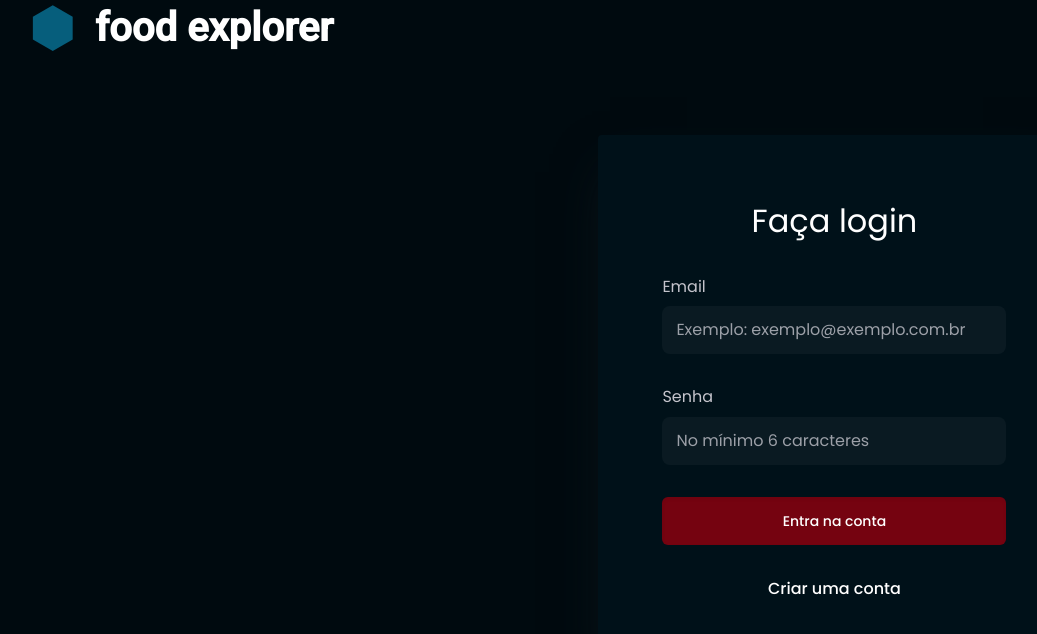
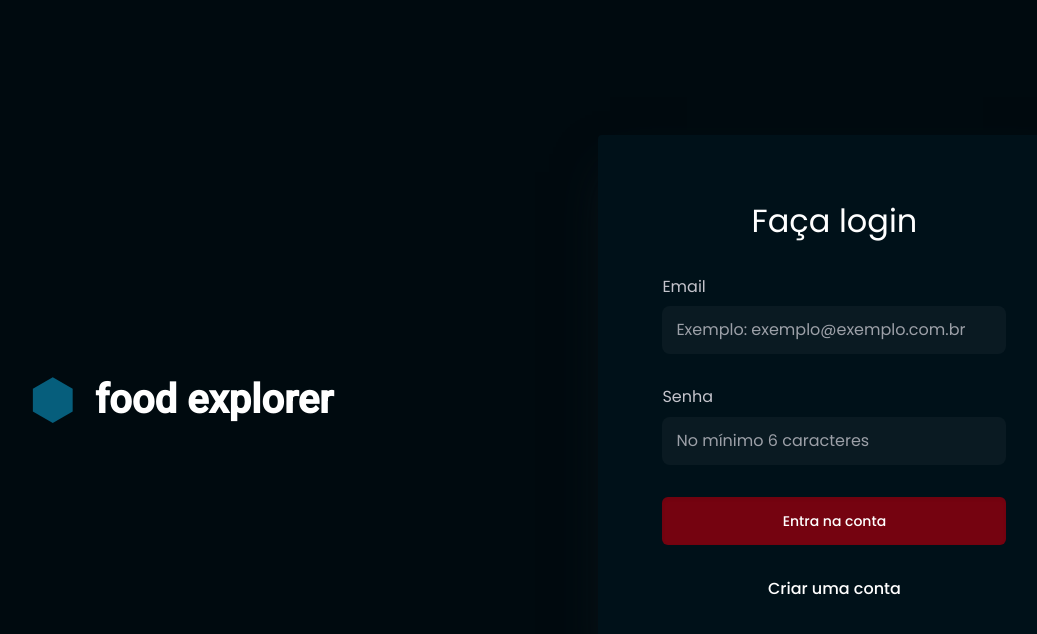
Before and after one commit to BrunoBorges12/food-explorer, a Next.js app: page /login in a window 1280 px wide. Shown: the top 634 px of the page, without its empty margins (91-1128 px from the left). Built offline with nearby package versions, Linux system fonts and the light colour scheme.

Commit message:
ajustanto o login

```diff
--- a/src/components/Logo/index.tsx
+++ b/src/components/Logo/index.tsx
@@ -9,7 +9,7 @@ type propLogo = {
 export const Logo = ({ size, className, admin }: propLogo) => {
   return (
     <Link className={classNames(className)} href="/">
-      <div className={classNames("flex lg:flex-col h-full ")}>
+      <div className={classNames("")}>
         <div className={classNames(" flex items-center    lg:m-0 lg:gap-2")}>
           <svg
             viewBox="0 0 27 31"
--- a/src/components/Navbar/index.tsx
+++ b/src/components/Navbar/index.tsx
@@ -40,7 +40,7 @@ export const NavBar = () => {
             console.log("coloca algo aqui");
           }}
         />
-        <Badge count={cart.data.length}>
+        <Badge className="lg:hidden" count={cart.data.length}>
           <Link className="p-0 w-auto relative" href={"/pedidos"}>
             <IconNote />
           </Link>
--- a/src/pages/login.tsx
+++ b/src/pages/login.tsx
@@ -3,8 +3,10 @@ import { Logo } from "@/components/Logo";
 
 export default function Login() {
   return (
-    <div className="  w-screen h-screen overflow-hidden   relative    bg-dark-400  flex items-center justify-center  flex-col gap-7   lg:justify-around lg:flex-row lg:mt-0">
-      <Logo size="medium" className="text-center h-full" />
+    <div className="  w-screen h-screen overflow-hidden   relative    bg-dark-400  flex items-center  mt-28 flex-col gap-7   lg:justify-around lg:flex-row lg:mt-0">
+      <div>
+        <Logo size="medium" className="" />
+      </div>
       <AuthForm signUp={false} />
     </div>
   );
```
